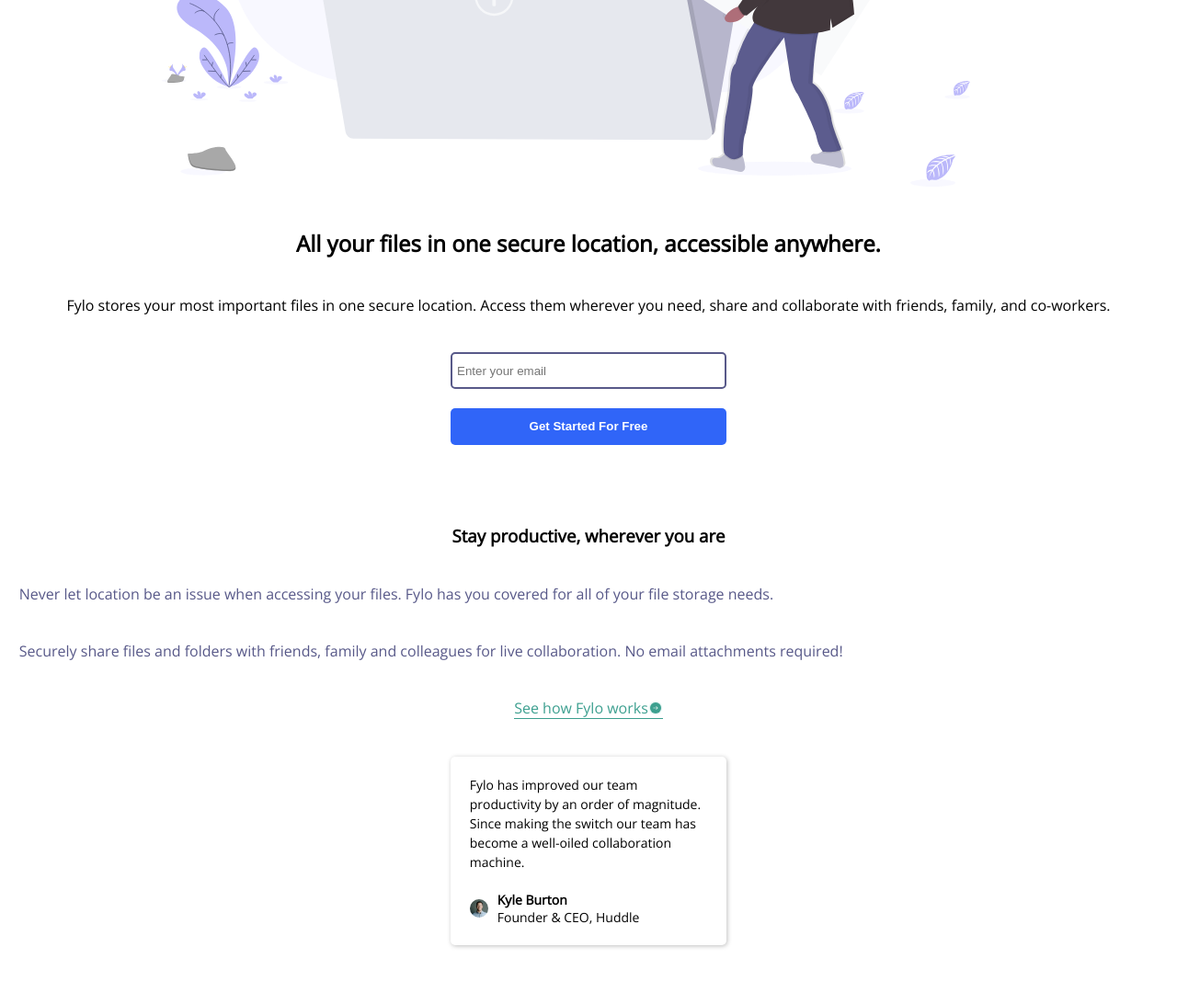
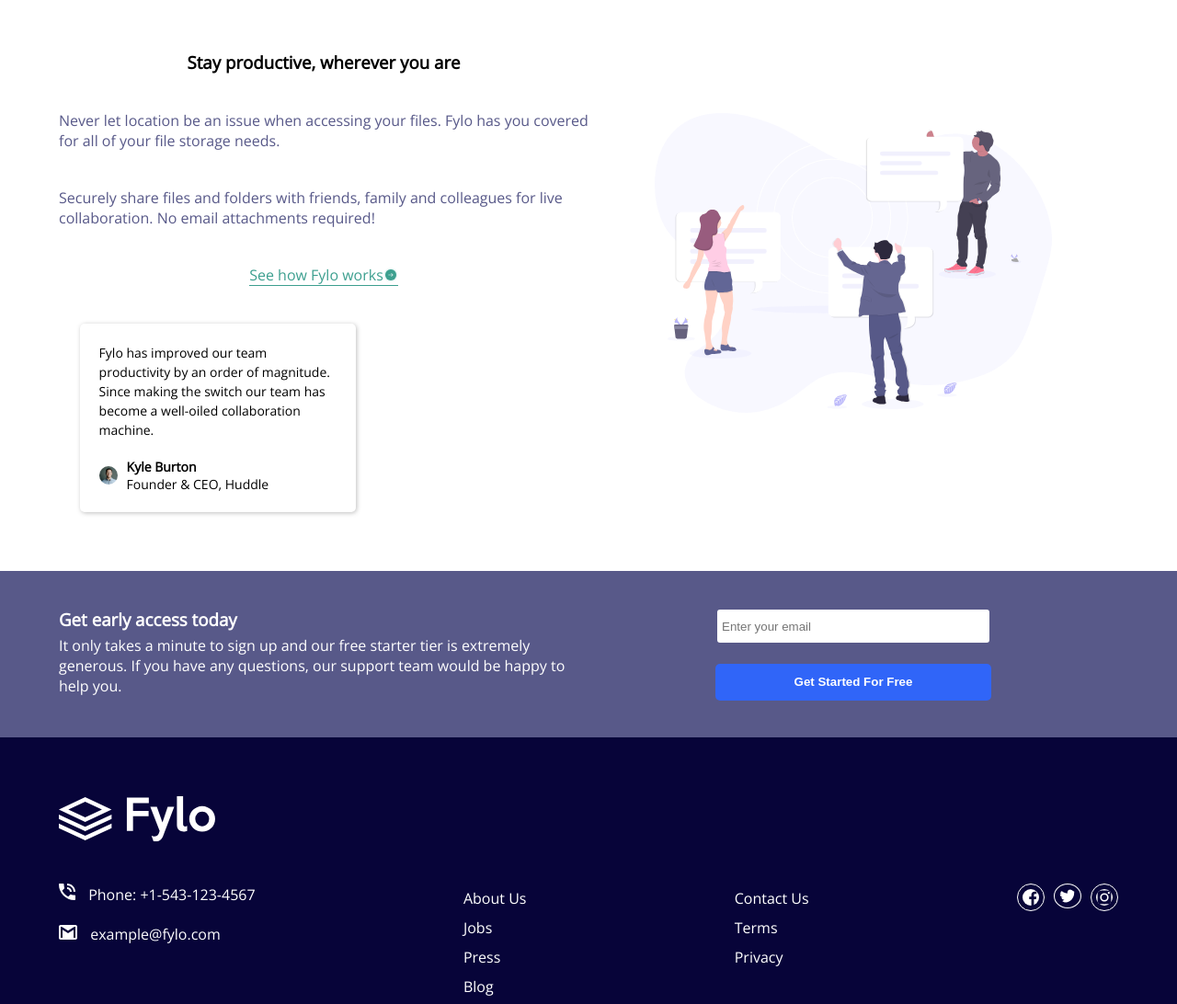
Before and after one commit to meowmao/fylo-column, a plain HTML site: page index.html in a window 1280 px wide. Shown: the part 620-1712 px from the top of the page at 92% size. Drawn offline with nearby package versions, Linux system fonts and the light colour scheme.

Commit message:
finished desktop layout with hover state

```diff
--- a/index.html
+++ b/index.html
@@ -31,21 +31,23 @@
   <main>
     <section class="hero container">
       <img class="container-img" src="images/illustration-1.svg" alt="illustration 1">
+      <div class="left">
         <div class="hero-texts">
           <h1>All your files in one secure location, accessible anywhere.</h1>
           <p>Fylo stores your most important files in one secure location.
             Access them wherever you need, share and collaborate with friends,
             family, and co-workers.</p>
         </div>
-      <form action="#">
+        <form class="hero-form" action="#">
             <label for="email">Email:</label>
             <input type="text" id="email" class="email-class" name="email" aria-label="Enter your email" placeholder="Enter your email">
             <input type="submit" class="cta" value="Get Started For Free">
         </form>
+      </div>
     </section>
 
     <section class="article container">
-      <img src="container-img" alt="">
+      <img class="container-img" src="images/illustration-2.svg" alt="illustration 2">
       <div class="article-texts">
         <h3>Stay productive, wherever you are</h3>
         <p>Never let location be an issue when accessing your files. Fylo has you
@@ -62,7 +64,7 @@
           making the switch our team has become a well-oiled collaboration machine.
         </p>
         <div class="profile">
-          <img src="images/avatar-testimonial.jpg" alt="">
+          <img src="images/avatar-testimonial.jpg" alt="testimonial">
           <div class="name-title">
             <p class="name">Kyle Burton</p>
             <p class="titile">Founder & CEO, Huddle</p>
@@ -85,7 +87,9 @@
   </main>
 
   <footer class="container">
+    <div class="footer-img">
       <img src="images/logo-footer.svg" alt="Fylo" class="logo-footer">
+    </div>
     <div class="phone-email">
       <p>
         <span><img src="images/icon-phone.svg" alt="phone icon"></span>
--- a/styles.css
+++ b/styles.css
@@ -2,7 +2,9 @@
     --dkblue: hsl(243, 87%, 12%);
     --desblue: hsl(238, 22%, 44%);
     --brightblue: hsl(224, 93%, 58%);
+    --hoverblue: hsl(224, 93%, 65%);
     --cyan:  hsl(170, 45%, 43%);
+    --hovcyan: hsl(170, 45%, 55%);
     --ltgrayblue: hsl(240, 75%, 98%);
     --ltgray: hsl(0, 0%, 75%);
     --opensans:  'Open Sans', sans-serif;
@@ -46,7 +48,6 @@ input{
 
 ul{
     display: flex;
-    color: black;
 }
 
 
@@ -79,6 +80,37 @@ nav{
 #navigation .nav-links:not(:last-child){
     margin-right: var(--small);
 }
+
+#navigation a{
+    color: black;
+}
+
+@media only screen and (min-width:992px){
+
+    nav{
+        padding: var(--large) var(--large);
+        align-items: center;
+    }
+
+    .logo{
+        width: 200px;
+    }
+
+    #navigation .nav-links:not(:last-child){
+        margin-right: var(--medium);
+    }
+
+    #navigation .nav-links a:hover{
+        font-weight: 700;
+    }
+    .container{
+        padding: 0 var(--large);
+    }
+
+
+
+}
+
 
 .hero{
     margin-bottom: var(--large);
@@ -113,12 +145,44 @@ form > * + :not(:last-child){
     color: white;
 }
 
+@media only screen and (min-width:992px){
+    .hero{
+        display: grid;
+        grid-template-columns: repeat(2, 1fr);
+        grid-template-areas:
+        "left hero-img";
+        place-items: center;
+        text-align: left;
+    }
+    .hero .container-img{
+        grid-area: hero-img;
+    }
+
+    .hero .left{
+        grid-area: left;
+    }
+    .hero-form{
+        flex-direction: row;
+    }
+
+    .hero-form #email{
+        margin-bottom: 0;
+        margin-right: var(--small);
+    }
+
+    .cta:hover{
+        background-color: var(--hoverblue);
+    }
+
+}
+
 .article{
     margin-bottom: var(--large);
 }
 
 .article-texts{
     margin-bottom: var(--medium);
+
 }
 
 .article-texts p{
@@ -149,6 +213,7 @@ form > * + :not(:last-child){
     text-align: left;
     font-size: 14px;
 
+
 }
 
 .quotation .quote-p{
@@ -175,6 +240,34 @@ form > * + :not(:last-child){
     font-weight: 700;
 }
 
+@media only screen and (min-width:992px){
+    .article{
+        display: grid;
+        place-items: center;
+        grid-template-columns: 1fr 1fr;
+        grid-template-rows: auto auto;
+        grid-template-areas:
+        "article-texts article-img"
+        "quotation article-img";
+    }
+
+    .article .container-img{
+        grid-area: article-img;
+    }
+    .article .quotation{
+        grid-area: quotation;
+        position: relative;
+        left: -20%;
+    }
+    .article .article-texts{
+    grid-area: article-texts;
+    }
+
+    .article a:hover{
+        color: var(--hovcyan);
+    }
+}
+
 .get-access{
     padding-top: var(--medium);
     padding-bottom: var(--medium);
@@ -185,6 +278,34 @@ form > * + :not(:last-child){
 .get-access > *{
     margin-bottom: var(--small);
 }
+
+@media only screen and (min-width:992px){
+    .get-access{
+        display: grid;
+        grid-template-columns: repeat(2, 1fr);
+        grid-template-rows: auto auto;
+        grid-template-areas:
+        "h3 form"
+        "p form";
+        text-align: left;
+    }
+
+    .get-access > *{
+        margin:0;
+    }
+    .get-access p{
+        grid-area: p;
+    }
+
+    .get-access h3{
+        grid-area: h3;
+    }
+
+    .get-access form{
+        grid-area: form;
+    }
+}
+
 
 footer{
     background-color: var(--dkblue);
@@ -236,6 +357,24 @@ footer .social li:not(:last-child){
     margin-right: 10px;
 }
 
+@media only screen and (min-width:992px){
+    footer{
+        display: flex;
+        flex-flow: row wrap;
+        justify-content: space-between;
+
+    }
+
+    footer .footer-img{
+        width: 100%;
+    }
+
+    .links a:hover{
+        color: var(--desblue);
+    }
+
+}
+
 .attribution{
     padding: 10px;
     color: black;
```
Lines whose indentation alone changed are shown as unchanged.
